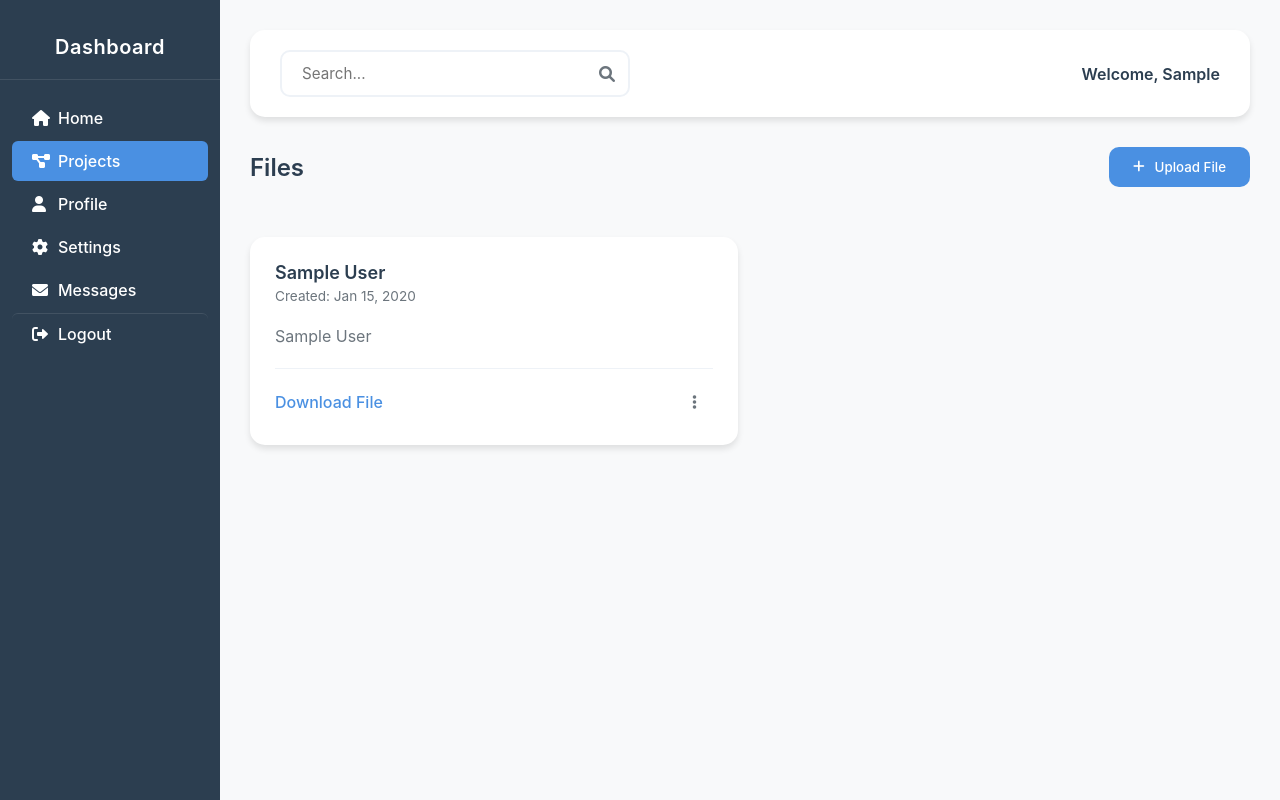
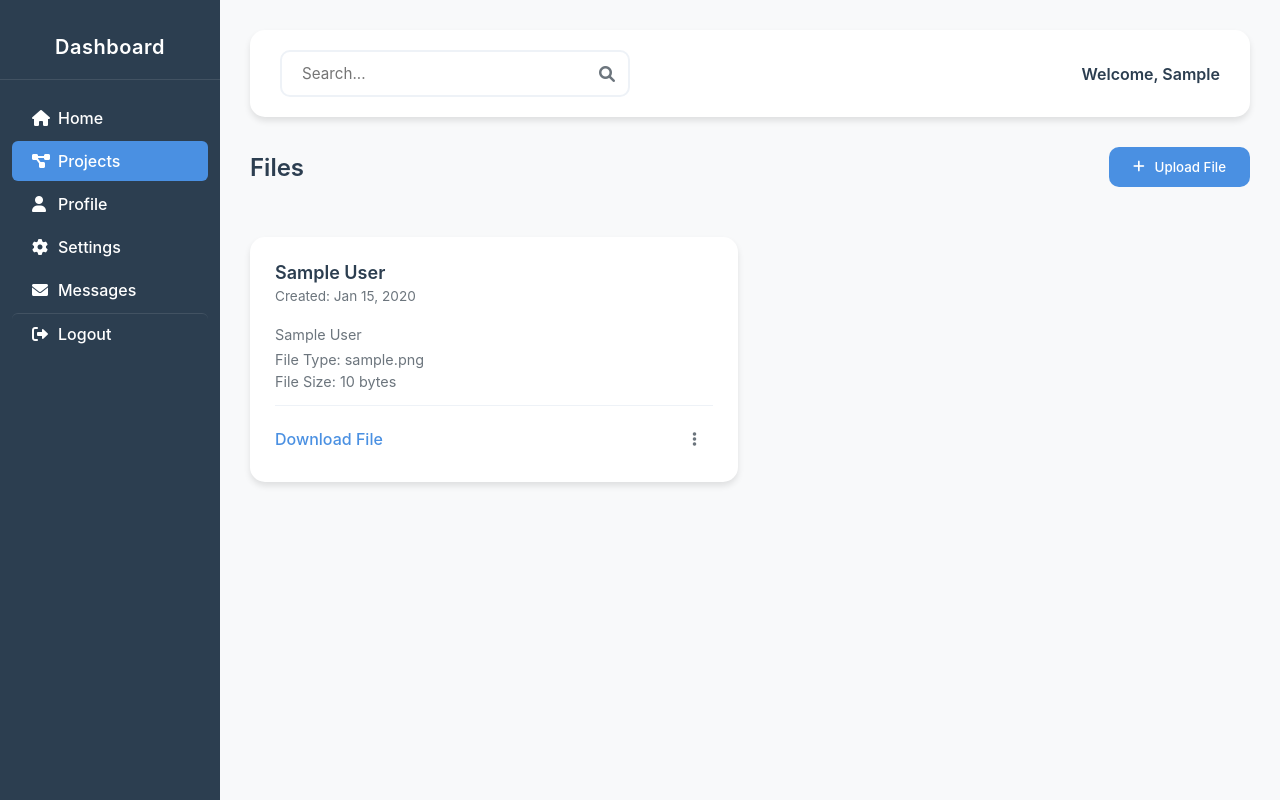
Before and after one commit to LiamBlanton17/MyCloudFTS, a Django app: page /userproject.html?project_id=1 in a window 1280 px wide. Run offline with Django 5.2, Linux system fonts and the light colour scheme; a user stored in the database is signed in; tables that the repository leaves empty hold one stand-in row (values such as "Sample post").

Commit message:
Add file type and file size to userproject modal

```diff
--- a/Code/static/css/userproject.css
+++ b/Code/static/css/userproject.css
@@ -1,3 +1,14 @@
+:root {
+  --primary-color: #4a90e2;
+  --secondary-color: #f8f9fa;
+  --text-primary: #2c3e50;
+  --text-secondary: #6c757d;
+  --sidebar-bg: #2c3e50;
+  --sidebar-hover: #34495e;
+  --card-shadow: 0 4px 6px rgba(0, 0, 0, 0.1);
+  --transition-speed: 0.3s;
+}
+
 .new-file-btn {
   background-color: var(--primary-color);
   color: white;
@@ -22,3 +33,12 @@
   transform: translateY(-2px);
   box-shadow: 0 4px 8px rgba(74, 144, 226, 0.2);
 }
+
+/* Not Styling Correctly */
+.project-description,
+.file-type,
+.file-size {
+    font-size: 0.9rem; /* Slightly smaller font size */
+    color: #6c757d; /* Light grey color */
+    margin: 5px 0; /* Add some spacing between lines */
+}
--- a/Code/templates/userproject.html
+++ b/Code/templates/userproject.html
@@ -87,7 +87,9 @@
                   >Created: {{ file.date_created|date:"M d, Y" }}</span
                 >
               </div>
-              <p class="project-description">{{ file.name }}</p>
+                <p class="project-description">{{ file.name }}</p>
+                <p class="file-type">File Type: {{ file.file_type }}</p>
+                <p class="file-size">File Size: {{ file.size }} bytes</p>
               <div class="project-actions">
                 <a
                   href="api/post/download_file/?file_id={{ file.file_id }}"
```
